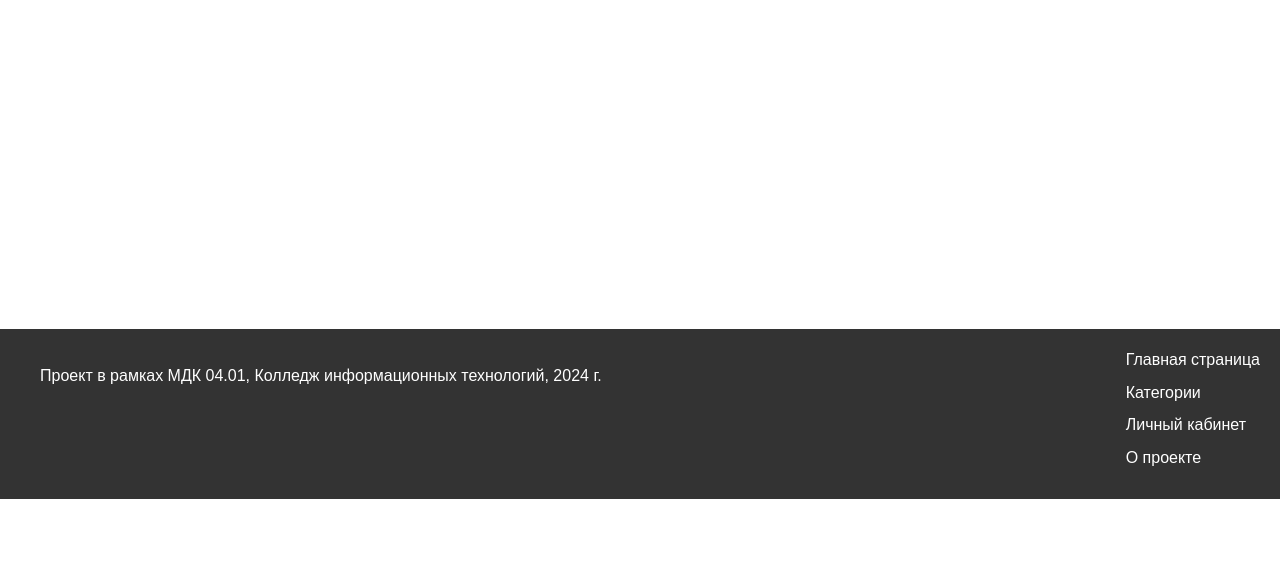
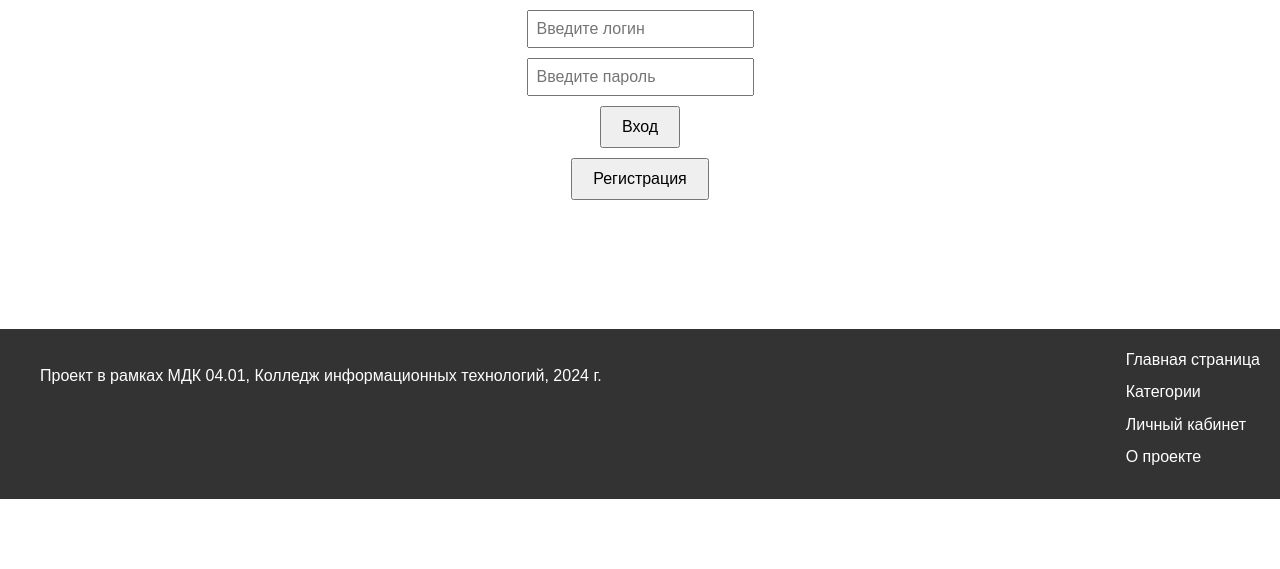
Before and after one commit to NecroProgahix/NecroProgahix.github.io, a website built with webpack: page login.html in a window 1280 px wide. Shown: the part 301-870 px from the top of the page. Before the commit the page ends 800 px from the top, so only its background shows below. Built offline with nearby package versions, Linux system fonts and the light colour scheme.

Commit message:
updated index.html & login.html

```diff
--- a/login.html
+++ b/login.html
@@ -22,7 +22,11 @@
         }
 
         main {
-            flex: 1;
+            display: flex;
+            flex-direction: column;
+            align-items: center;
+            justify-content: center;
+            height: 80vh;
         }
 
         /* Навигационная панель */
@@ -127,6 +131,26 @@
                 margin-bottom: 20px;
             }
         }
+
+        .form-group {
+            margin-bottom: 10px;
+        }
+
+        .form-group input {
+            padding: 8px;
+            font-size: 16px;
+        }
+
+        .form-group button {
+            padding: 10px 20px;
+            font-size: 16px;
+            cursor: pointer;
+        }
+
+        .error-message {
+            color: red;
+            margin-top: 10px;
+        }
     </style>
     </head>
 <body>
@@ -141,10 +165,69 @@
         </div>
     </div>
 
-    <!-- Основной контент (для примера пустой) -->
     <main>
+        <h1>Войдите или зарегистрируйтесь</h1>
+        <div class="form-group">
+            <input type="text" id="username" placeholder="Введите логин">
+        </div>
+        <div class="form-group">
+            <input type="password" id="password" placeholder="Введите пароль">
+        </div>
+        <div class="form-group">
+            <button onclick="handleLogin()">Вход</button>
+        </div>
+        <div class="form-group">
+            <button onclick="handleRegister()" id="toggleButton">Регистрация</button>
+        </div>
+        <p class="error-message" id="errorMessage"></p>
+    </main>
 
-    </main>
+    <!-- Ни разу в жизни не пользовался JS -->
+    <script>
+        const errorMessage = document.getElementById('errorMessage');
+        errorMessage.textContent = '';
+        let username, password; // изначально const, перевёл в let при переформатировании
+        let activeSession = false;
+        function handleRegister() {
+            username = document.getElementById('username').value.trim();
+            password = document.getElementById('password').value.trim();
+
+            if (!username || !password) {
+                errorMessage.textContent = 'Пожалуйста, заполните все поля.';
+                return;
+            }
+
+            if (localStorage.getItem(username)) {
+                    errorMessage.textContent = 'Логин уже существует. Попробуйте другой.';
+                } else {
+                    localStorage.setItem(username, password);
+                    errorMessage.textContent = 'Регистрация успешна!';
+                    errorMessage.style.color = 'green';
+                }
+        }
+
+        function handleLogin() {
+            username = document.getElementById('username').value.trim(); // переписать. можно сделать один метод, в который будут передаваться разные аргументы в зависимости от кнопки
+            password = document.getElementById('password').value.trim();
+
+            // это тоже переписать
+            // иначе снизят оценку за использование if-else блоков вместо try-catch
+            if (!username || !password) {
+                errorMessage.textContent = 'Пожалуйста, заполните все поля.';
+                return;
+            }
+
+            const storedPassword = localStorage.getItem(username);
+                if (storedPassword === password) {
+                    errorMessage.textContent = 'Вход успешен!';
+                    errorMessage.style.color = 'green';
+                } else {
+                    errorMessage.textContent = 'Неверный логин или пароль.';
+                    errorMessage.style.color = 'red';
+                }
+            activeSession = true;
+        }
+    </script>
 
     <!-- Подвал -->
     <footer>
```
Also changed, not shown: index.html (+9 -1 lines).
